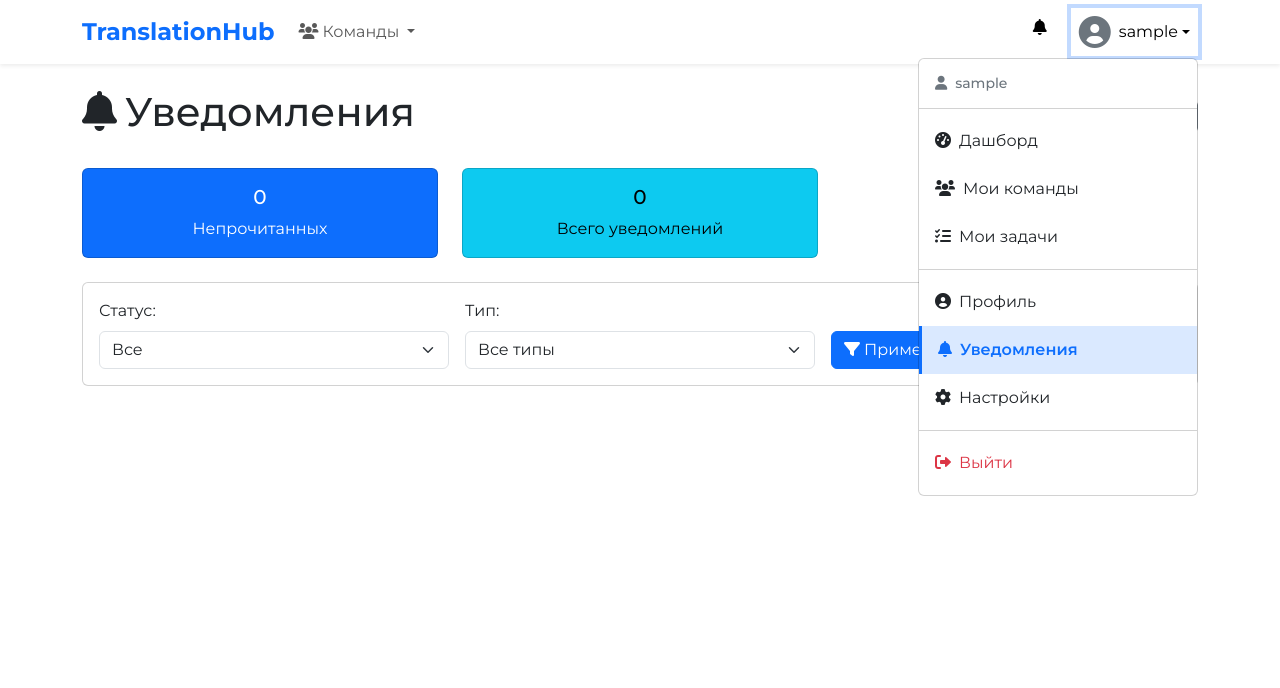
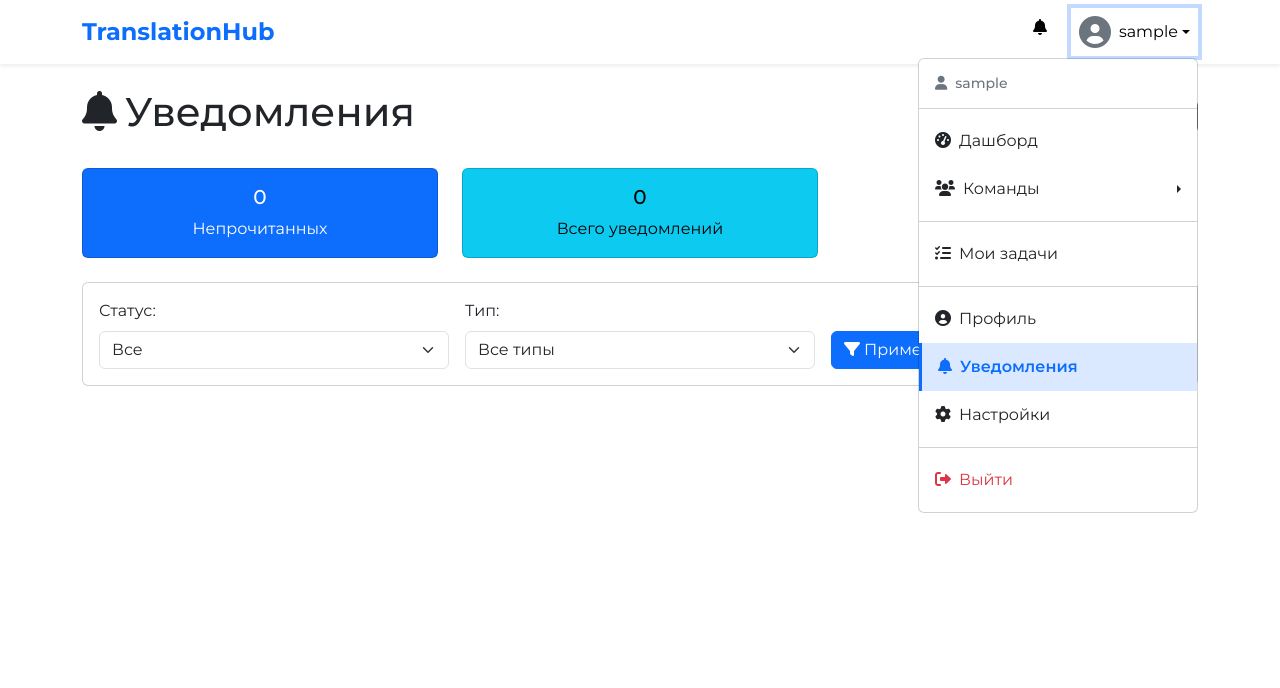
Before and after one commit to pradigmaz/translationhub, a Django app: page /notifications/ in a window 1280 px wide, after a click that opens the changed part. Shown: the top 688 px of the page. Run offline with Django 5.2, Linux system fonts and the light colour scheme; the visitor is signed in with stand-in values (Sample User, id 1); data that the repository does not hold is empty; some libraries are stand-ins or nearby versions.

Commit message:
исправление бага

```diff
--- a/static/css/style.css
+++ b/static/css/style.css
@@ -94,3 +94,45 @@ body {
   min-width: 1.5em;
   text-align: center;
 }
+
+/* Стили для вложенного подменю */
+.dropdown-menu .dropend {
+  position: relative;
+}
+
+.dropdown-menu .dropend > .dropdown-menu {
+  position: absolute;
+  top: 0;
+  left: 100%;
+  margin-top: 0;
+  margin-left: 0.125rem;
+  min-width: 250px;
+  box-shadow: 0 0.5rem 1rem rgba(0, 0, 0, 0.175);
+  border: 1px solid rgba(0, 0, 0, 0.15);
+  border-radius: 0.375rem;
+  z-index: 1051;
+  display: none;
+}
+
+/* Стрелка для вложенного подменю */
+.dropdown-menu .dropdown-item.dropdown-toggle::after {
+  float: right;
+  margin-top: 0.5rem;
+  margin-left: auto;
+  border-left: 0.3em solid;
+  border-right: 0;
+  border-bottom: 0.3em solid transparent;
+  border-top: 0.3em solid transparent;
+}
+
+/* Показываем подменю при активации */
+.dropdown-menu .dropend > .dropdown-menu.show {
+  display: block;
+}
+
+/* Стили для активного элемента с подменю */
+.dropdown-menu .dropend > .dropdown-toggle.active,
+.dropdown-menu .dropend > .dropdown-toggle:hover {
+  background-color: rgba(var(--bs-primary-rgb), 0.1);
+  color: var(--bs-primary);
+}
--- a/templates/base.html
+++ b/templates/base.html
@@ -25,12 +25,46 @@
 
             <div class="collapse navbar-collapse" id="navbarNav">
                 <div class="navbar-nav me-auto">
-                    <!-- Основная навигация с командами -->
+                    <!-- Основная навигация - теперь пустая, команды перенесены в пользовательский dropdown -->
+                </div>
+                <div class="navbar-nav ms-auto">
                     {% if user.is_authenticated %}
+                        <!-- Уведомления -->
+                        <div class="nav-item me-3">
+                            <a class="nav-link position-relative {% if request.resolver_match.namespace == 'notifications' %}active{% endif %}"
+                               href="{% url 'notifications:notification_list' %}" title="Уведомления">
+                                <i class="fas fa-bell"></i>
+                                <span id="notification-badge" class="position-absolute top-0 start-100 translate-middle badge rounded-pill bg-danger" style="display: none;">
+                                    <span id="notification-count">0</span>
+                                </span>
+                            </a>
+                        </div>
+
+                        <!-- Простой dropdown пользователя -->
+                        {% load form_tags %}
                         <div class="nav-item dropdown">
-                            <a class="nav-link dropdown-toggle {% if request.resolver_match.namespace == 'teams' %}active{% endif %}"
-                               href="#" role="button" data-bs-toggle="dropdown" aria-expanded="false">
-                                <i class="fas fa-users me-1"></i>Команды
+                            <a class="nav-link dropdown-toggle d-flex align-items-center" href="#" role="button" data-bs-toggle="dropdown" aria-expanded="false">
+                                {% user_avatar user size="32" css_class="me-2" %}
+                                <span>{{ user.display_name|default:user.username }}</span>
+                            </a>
+                            <ul class="dropdown-menu dropdown-menu-end">
+                                <li>
+                                    <h6 class="dropdown-header">
+                                        <i class="fas fa-user me-2"></i>{{ user.display_name|default:user.username }}
+                                    </h6>
+                                </li>
+                                <li><hr class="dropdown-divider"></li>
+                                <li>
+                                    <a class="dropdown-item {% if request.resolver_match.url_name == 'dashboard' %}active{% endif %}"
+                                       href="{% url 'users:dashboard' %}">
+                                        <i class="fas fa-tachometer-alt me-2"></i>Дашборд
+                                    </a>
+                                </li>
+                                <!-- Команды - вложенное подменю -->
+                                <li class="dropend">
+                                    <a class="dropdown-item dropdown-toggle {% if request.resolver_match.namespace == 'teams' %}active{% endif %}"
+                                       href="#" role="button" aria-expanded="false">
+                                        <i class="fas fa-users me-2"></i>Команды
                                         <span id="teams-total-badge" class="badge rounded-pill text-bg-primary ms-1" style="display: none;">0</span>
                                     </a>
                                     <ul class="dropdown-menu">
@@ -75,49 +109,8 @@
                                             </a>
                                         </li>
                                     </ul>
-                        </div>
-                    {% endif %}
-                </div>
-                <div class="navbar-nav ms-auto">
-                    {% if user.is_authenticated %}
-                        <!-- Уведомления -->
-                        <div class="nav-item me-3">
-                            <a class="nav-link position-relative {% if request.resolver_match.namespace == 'notifications' %}active{% endif %}"
-                               href="{% url 'notifications:notification_list' %}" title="Уведомления">
-                                <i class="fas fa-bell"></i>
-                                <span id="notification-badge" class="position-absolute top-0 start-100 translate-middle badge rounded-pill bg-danger" style="display: none;">
-                                    <span id="notification-count">0</span>
-                                </span>
-                            </a>
-                        </div>
-
-                        <!-- Простой dropdown пользователя -->
-                        {% load form_tags %}
-                        <div class="nav-item dropdown">
-                            <a class="nav-link dropdown-toggle d-flex align-items-center" href="#" role="button" data-bs-toggle="dropdown" aria-expanded="false">
-                                {% user_avatar user size="32" css_class="me-2" %}
-                                <span>{{ user.display_name|default:user.username }}</span>
-                            </a>
-                            <ul class="dropdown-menu dropdown-menu-end">
-                                <li>
-                                    <h6 class="dropdown-header">
-                                        <i class="fas fa-user me-2"></i>{{ user.display_name|default:user.username }}
-                                    </h6>
                                 </li>
                                 <li><hr class="dropdown-divider"></li>
-                                <li>
-                                    <a class="dropdown-item {% if request.resolver_match.url_name == 'dashboard' %}active{% endif %}"
-                                       href="{% url 'users:dashboard' %}">
-                                        <i class="fas fa-tachometer-alt me-2"></i>Дашборд
-                                    </a>
-                                </li>
-                                <li>
-                                    <a class="dropdown-item {% if request.resolver_match.namespace == 'teams' %}active{% endif %}"
-                                       href="{% url 'teams:team_list' %}">
-                                        <i class="fas fa-users me-2"></i>Мои команды
-                                        <span id="user-teams-badge" class="badge rounded-pill text-bg-primary ms-auto">0</span>
-                                    </a>
-                                </li>
                                 <li>
                                     <a class="dropdown-item {% if request.resolver_match.url_name == 'tasks' %}active{% endif %}"
                                        href="{% url 'users:tasks' %}">
@@ -237,7 +230,7 @@
                     const activeBadge = document.getElementById('teams-active-badge');
                     const inactiveBadge = document.getElementById('teams-inactive-badge');
                     const disbandedBadge = document.getElementById('teams-disbanded-badge');
-                    const userTeamsBadge = document.getElementById('user-teams-badge');
+
 
                     const totalCount = data.active + data.inactive + data.disbanded;
 
@@ -257,15 +250,7 @@
                     if (inactiveBadge) inactiveBadge.textContent = data.inactive;
                     if (disbandedBadge) disbandedBadge.textContent = data.disbanded;
 
-                    // Обновляем бейдж в dropdown пользователя
-                    if (userTeamsBadge) {
-                        if (totalCount > 0) {
-                            userTeamsBadge.textContent = totalCount > 99 ? '99+' : totalCount;
-                            userTeamsBadge.style.display = 'inline-block';
-                        } else {
-                            userTeamsBadge.style.display = 'none';
-                        }
-                    }
+
                 })
                 .catch(error => {
                     console.error('Ошибка при получении счетчиков команд:', error);
@@ -288,6 +273,64 @@
         window.updateNavigationCounters = function() {
             updateTeamCounts();
         };
+
+        // Обработка вложенного подменю по клику
+        document.addEventListener('DOMContentLoaded', function() {
+            const dropendItems = document.querySelectorAll('.dropdown-menu .dropend');
+
+            dropendItems.forEach(function(dropend) {
+                const dropdownToggle = dropend.querySelector('.dropdown-toggle');
+                const dropdownMenu = dropend.querySelector('.dropdown-menu');
+
+                if (dropdownToggle && dropdownMenu) {
+                    // Переключаем подменю по клику
+                    dropdownToggle.addEventListener('click', function(e) {
+                        e.preventDefault();
+                        e.stopPropagation();
+
+                        const isOpen = dropdownMenu.classList.contains('show');
+
+                        // Закрываем все другие подменю
+                        document.querySelectorAll('.dropdown-menu .dropend').forEach(function(otherDropend) {
+                            const otherMenu = otherDropend.querySelector('.dropdown-menu');
+                            const otherToggle = otherDropend.querySelector('.dropdown-toggle');
+                            if (otherMenu !== dropdownMenu) {
+                                otherMenu.classList.remove('show');
+                                otherToggle.setAttribute('aria-expanded', 'false');
+                                otherToggle.classList.remove('active');
+                            }
+                        });
+
+                        // Переключаем текущее подменю
+                        if (isOpen) {
+                            dropdownMenu.classList.remove('show');
+                            dropdownToggle.setAttribute('aria-expanded', 'false');
+                            dropdownToggle.classList.remove('active');
+                        } else {
+                            dropdownMenu.classList.add('show');
+                            dropdownToggle.setAttribute('aria-expanded', 'true');
+                            dropdownToggle.classList.add('active');
+                        }
+                    });
+
+                    // Предотвращаем закрытие основного dropdown при клике на подменю
+                    dropdownMenu.addEventListener('click', function(e) {
+                        e.stopPropagation();
+                    });
+                }
+            });
+
+            // Закрываем все подменю при клике вне их
+            document.addEventListener('click', function() {
+                document.querySelectorAll('.dropdown-menu .dropend').forEach(function(dropend) {
+                    const menu = dropend.querySelector('.dropdown-menu');
+                    const toggle = dropend.querySelector('.dropdown-toggle');
+                    menu.classList.remove('show');
+                    toggle.setAttribute('aria-expanded', 'false');
+                    toggle.classList.remove('active');
+                });
+            });
+        });
     </script>
     {% endif %}
 </body>
```
Lines whose indentation alone changed are shown as unchanged.
